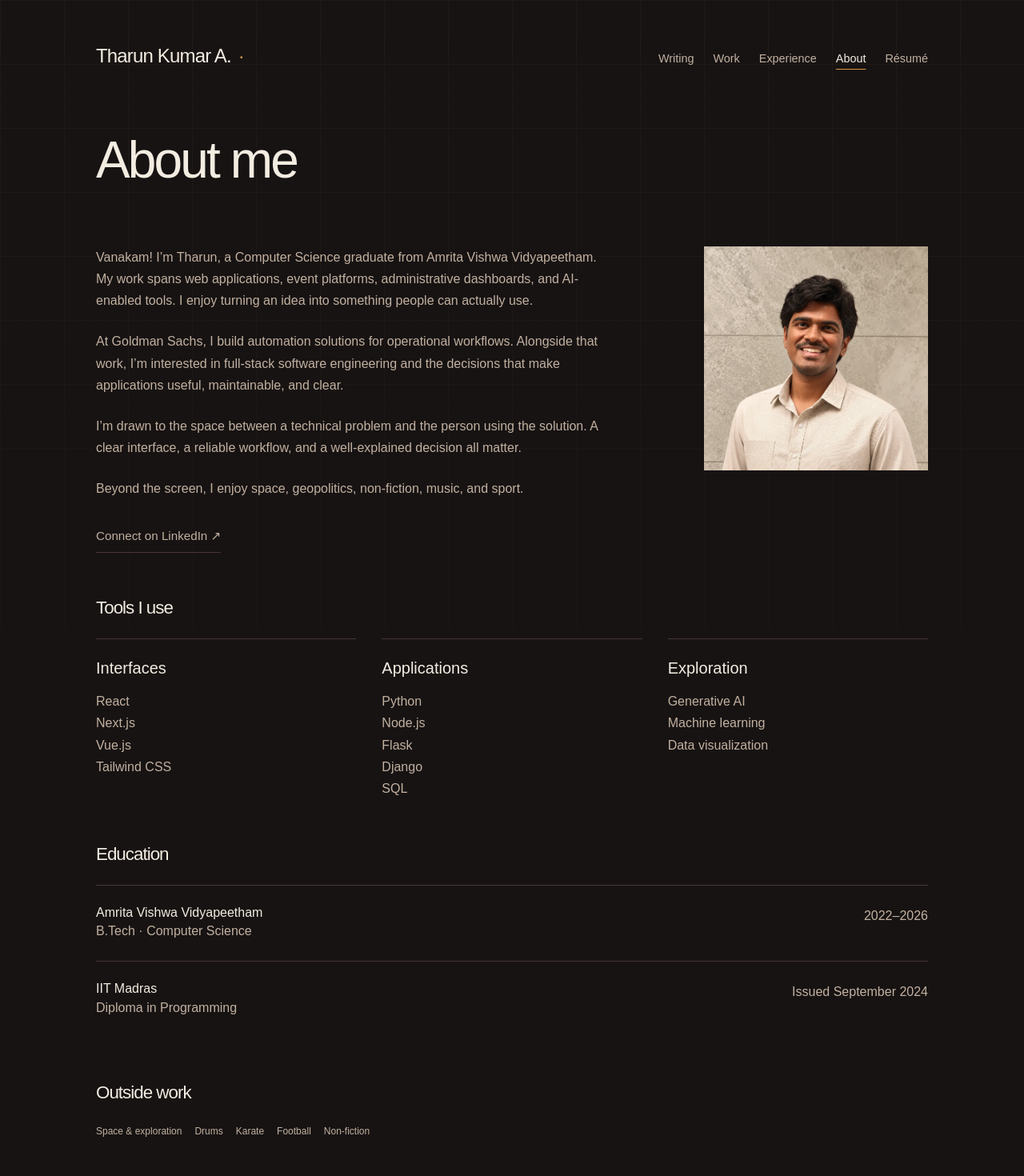
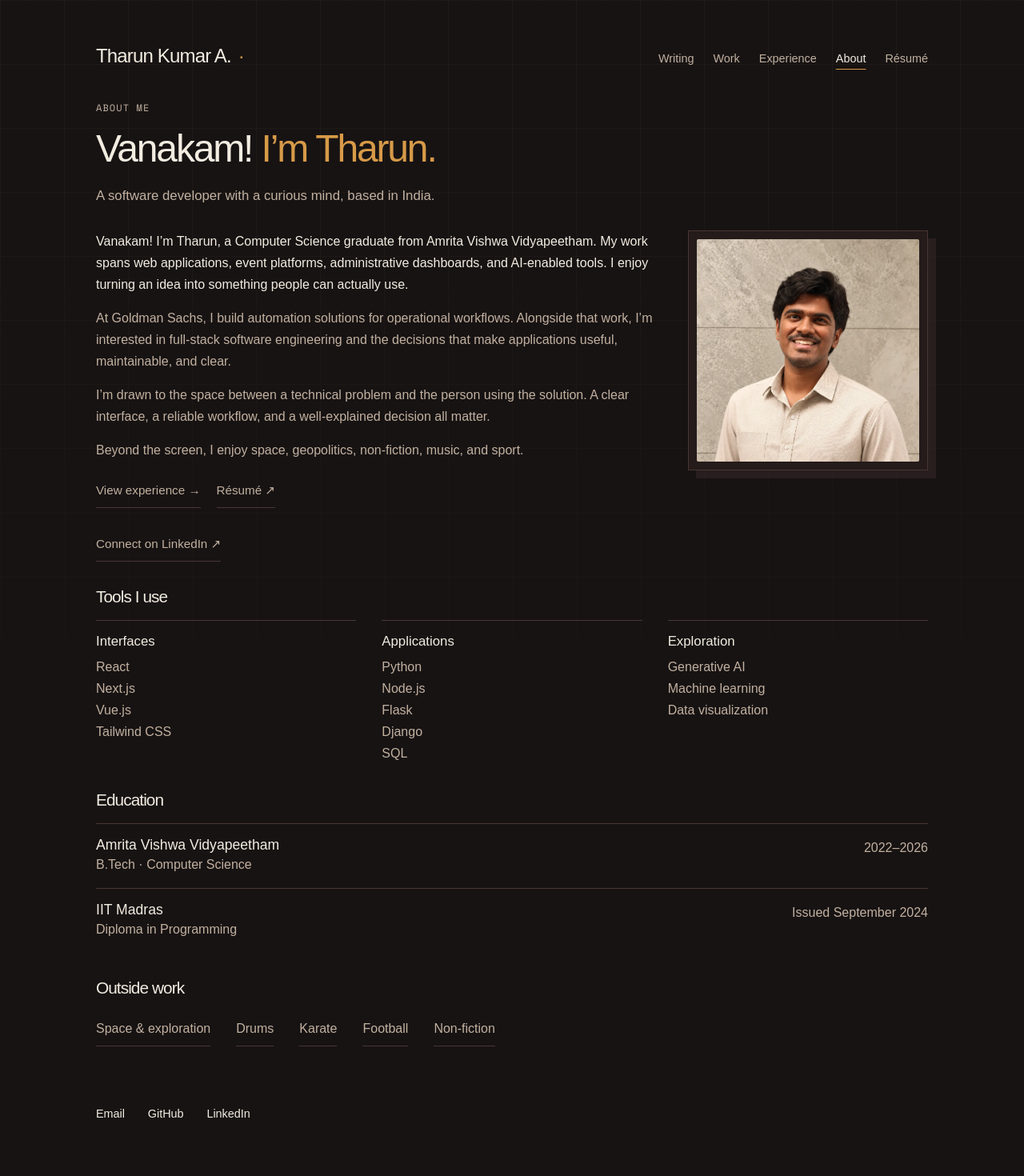
Before and after one commit to TharunKumarrA/Portfolio-v3, a Next.js app: page /about in a window 1280 px wide. Shown: the top 1470 px of the page at 80% size. Built offline with nearby package versions, Linux system fonts and the light colour scheme; no server answers; a web font is replaced by a local one.

Commit message:
Compact About layout and add a static layered portrait frame

```diff
--- a/src/app/about/page.js
+++ b/src/app/about/page.js
@@ -1,4 +1,5 @@
 import Image from "next/image";
+import Link from "next/link";
 import { Container } from "@/components/layout/Container";
 import { SectionHeading } from "@/components/ui/SectionHeading";
 import { profile } from "@/content/profile";
@@ -10,9 +11,11 @@ export const metadata = pageMetadata(
 );
 export default function About() {
   return (
-    <Container>
+    <Container className="about-refined">
       <div className="page-intro">
-        <h1>About me</h1>
+        <p className="eyebrow">About me</p>
+        <h1>Vanakam! <span className="accent">I’m Tharun.</span></h1>
+        <p className="lead">A software developer with a curious mind, based in India.</p>
       </div>
       <div className="about-page">
         <div className="about-copy">
@@ -27,18 +30,21 @@ export default function About() {
             Beyond the screen, I enjoy space, geopolitics, non-fiction, music,
             and sport.
           </p>
+          <div className="intro-links"><Link className="text-link" href="/experience">View experience →</Link><Link className="text-link" href="/resume">Résumé ↗</Link></div>
           <a className="text-link mt-6" href={profile.links.linkedin}>
             Connect on LinkedIn ↗
           </a>
         </div>
+        <div className="portrait-frame">
         <Image
           className="about-photo"
           src="/images/tharun.webp"
           alt="Tharun Kumar A"
           width={760}
           height={760}
-          sizes="(min-width: 768px) 35vw, 100vw"
+          sizes="(min-width: 768px) 320px, 100vw"
         />
+        </div>
       </div>
       <section className="section-space" aria-labelledby="skills-heading">
         <SectionHeading
@@ -78,7 +84,7 @@ export default function About() {
           title="Outside work"
           id="interests-heading"
         />
-        <ul className="tag-list">
+        <ul className="interests-list">
           {profile.interests.map((i) => (
             <li key={i}>{i}</li>
           ))}
--- a/src/app/globals.css
+++ b/src/app/globals.css
@@ -1203,12 +1203,40 @@ a:hover { color: var(--accent); }
 .refined-projects .project-card-copy h3 { font-size: 2rem; }
 .refined-projects .project-image { box-shadow: 0 12px 24px #0003; }
 .refined-projects .image-arrow { width: 32px; height: 32px; font-size: 1rem; background: var(--canvas); color: var(--accent); }
+.about-page { grid-template-columns: minmax(0,1.5fr) minmax(0,1fr); gap: 3rem; }
+.about-photo { max-width: 100%; border-radius: 2px; }
+.about-copy > p:first-child { color: var(--ink); font-size: 1.15rem; }
+.skills-grid { gap: 2rem; }
+.skill-group h3 { color: var(--accent); }
+.interests-list { list-style: none; padding: 0; margin: 0; display: flex; flex-wrap: wrap; gap: 1rem 2rem; color: var(--muted); }
+.interests-list li { padding-block: .5rem; border-bottom: 1px solid var(--line); }
 @media (max-width: 760px) {
   .directory-intro { padding-block: 3rem; }
   .directory-columns section + section { padding-left: 0; border-left: 0; border-top: 1px solid var(--line); padding-top: 2rem; }
   .refined-projects .project-card { grid-template-columns: minmax(0,1fr); gap: 1.5rem; padding-bottom: 2rem; }
   .refined-projects .project-image-link { padding: 1rem; }
+  .about-page { grid-template-columns: minmax(0,1fr); gap: 2rem; }
+  .about-photo { max-width: 360px; }
 }
 .directory-intro p.eyebrow { font-size: .72rem; line-height: 1.7; letter-spacing: .1em; }
 
 /* Compact About and résumé layouts. */
+.about-refined .page-intro { padding-block: 2.5rem 1.8rem; }
+.about-refined .page-intro h1 { font-size: clamp(2rem, 4vw, 3rem); margin-block: .7rem 1rem; }
+.about-refined .about-page { grid-template-columns: minmax(0, 1fr) 300px; gap: 2.5rem; }
+.about-refined .about-copy > p:first-child { font-size: 1rem; }
+.about-refined .about-copy p + p { margin-top: .9rem; }
+.about-refined .intro-links { margin-top: 1rem; gap: 1.25rem; }
+.about-refined .section-space { padding-top: 2rem; }
+.about-refined .section-heading { margin-bottom: 1rem; }
+.about-refined .section-heading h2 { font-size: 1.3rem; }
+.about-refined .skill-group { padding-top: 1rem; }
+.about-refined .skill-group h3 { color: var(--ink); font-size: 1.05rem; margin-bottom: .5rem; }
+.about-refined .education-row { padding-block: 1rem; }
+.about-refined .education-row h3 { font-size: 1.1rem; }
+.portrait-frame { position: relative; padding: 10px; border: 1px solid var(--line); background: var(--surface); box-shadow: 10px 10px 0 rgba(73,54,51,.35); overflow: hidden; }
+.portrait-frame .about-photo { display: block; width: 100%; max-width: none; filter: none; }
+@media (max-width: 760px) {
+  .about-refined .about-page { grid-template-columns: minmax(0,1fr); gap: 1.5rem; }
+  .portrait-frame { max-width: 300px; margin-bottom: .5rem; }
+}
```
